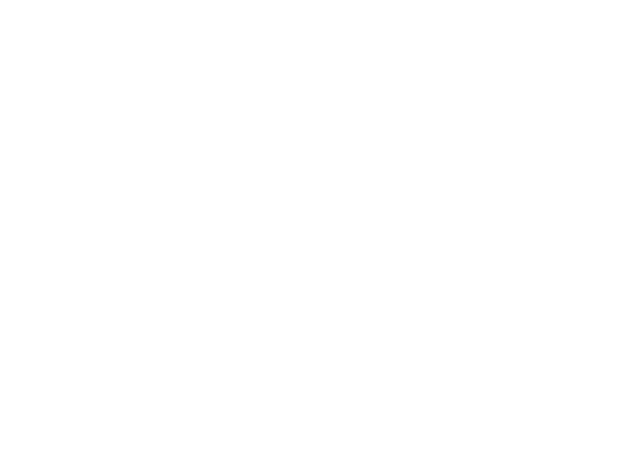
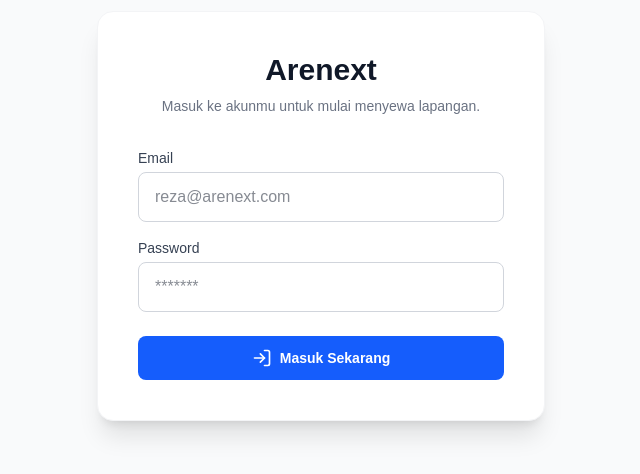
Before and after one commit to RezaAdityaRamadhan26/Arenext-dummy-project-frontend, a Next.js app: page /login in a window 1280 px wide. Shown: the part 184-658 px from the top of the page, without its empty margins (319-959 px from the left). Built offline with nearby package versions, Linux system fonts and the light colour scheme.

Commit message:
add: axios.ts, .env.local, login/page.tsx, and authStore.ts

```diff
--- a/src/app/(auth)/login/page.tsx
+++ b/src/app/(auth)/login/page.tsx
@@ -1,21 +1,130 @@
+"use client";
+
 import { useState } from "react";
 import { useRouter } from "next/navigation";
 import { useForm } from "react-hook-form";
 import { z } from "zod";
 import { zodResolver } from "@hookform/resolvers/zod";
 import { toast } from "sonner";
-import { LogIn, Loader2 } from "lucide-react";
+import { Loader2, LogIn } from "lucide-react";
 
-import api from '../../../lib/axios'
-import { useAuthStore } from '../../../store/authStore'
+import api from "../../../lib/axios";
+import { useAuthStore } from "@/src/store/authStore";
 
 const loginSchema = z.object({
   email: z.string().email({ message: "Format email tidak valid, Reza!" }),
   password: z.string().min(6, { message: "Password minimal 6 karakter!" }),
 });
 
-type loginform = z.infer<typeof loginSchema>;
+type LoginForm = z.infer<typeof loginSchema>;
 
-export default function loginPage() {
-    const router = useRouter
+export default function LoginPage() {
+  const router = useRouter();
+  const [isLoading, setIsLoading] = useState(false);
+  const login = useAuthStore((state: any) => state.login);
+
+  const {
+    register,
+    handleSubmit,
+    formState: { errors },
+  } = useForm<LoginForm>({
+    resolver: zodResolver(loginSchema),
+  });
+
+  const onSubmit = async (data: LoginForm) => {
+    setIsLoading(true);
+    let response: any;
+    try {
+      response = await api.post("/auth/login", data);
+
+      const token = response.data.token;
+      const user = response.data.user;
+
+      toast.success("login berhasil!", {
+        description: "selamat datang kembali di Arenext!",
+      });
+
+      router.push("/admin");
+
+      login(user, token);
+    } catch (error) {
+      toast.error("login gagal", {
+        description:
+          response?.data.message || "pastikan email dan password benar",
+      });
+    } finally {
+      setIsLoading(false);
+    }
+  };
+
+  return (
+    <div className="flex min-h-screen items-center justify-center bg-gray-50 px-4">
+      <div className="w-full max-w-md space-y-8 rounded-2xl bg-white p-10 shadow-xl border border-gray-100">
+        {/* Header Judul */}
+        <div className="text-center">
+          <h2 className="text-3xl font-extrabold text-gray-900">Arenext</h2>
+          <p className="mt-2 text-sm text-gray-500">
+            Masuk ke akunmu untuk mulai menyewa lapangan.
+          </p>
+        </div>
+
+        {/* Form Login */}
+        <form className="mt-8 space-y-6" onSubmit={handleSubmit(onSubmit)}>
+          <div className="space-y-4">
+            {/* Input Email */}
+            <div>
+              <label className="block text-sm font-medium text-gray-700">
+                Email
+              </label>
+              <input
+                {...register("email")}
+                type="email"
+                className="mt-1 block w-full rounded-lg border border-gray-300 px-4 py-3 text-gray-900 focus:border-blue-500 focus:outline-none focus:ring-1 focus:ring-blue-500 transition-colors"
+                placeholder="reza@arenext.com"
+              />
+              {errors.email && (
+                <p className="mt-1 text-sm text-red-500">
+                  {errors.email.message}
+                </p>
+              )}
+            </div>
+
+            {/* Input Password */}
+            <div>
+              <label className="block text-sm font-medium text-gray-700">
+                Password
+              </label>
+              <input
+                {...register("password")}
+                type="password"
+                className="mt-1 block w-full rounded-lg border border-gray-300 px-4 py-3 text-gray-900 focus:border-blue-500 focus:outline-none focus:ring-1 focus:ring-blue-500 transition-colors"
+                placeholder="*******"
+              />
+              {errors.password && (
+                <p className="mt-1 text-sm text-red-500">
+                  {errors.password.message}
+                </p>
+              )}
+            </div>
+          </div>
+
+          {/* Tombol Submit */}
+          <button
+            type="submit"
+            disabled={isLoading}
+            className="flex w-full justify-center items-center gap-2 rounded-lg bg-blue-600 px-4 py-3 text-sm font-semibold text-white hover:bg-blue-700 focus:outline-none focus:ring-2 focus:ring-blue-500 focus:ring-offset-2 transition-all disabled:opacity-70"
+          >
+            {isLoading ? (
+              <Loader2 className="h-5 w-5 animate-spin" />
+            ) : (
+              <>
+                <LogIn className="h-5 w-5" />
+                Masuk Sekarang
+              </>
+            )}
+          </button>
+        </form>
+      </div>
+    </div>
+  );
 }
--- a/src/app/admin/page.tsx
+++ b/src/app/admin/page.tsx
@@ -0,0 +1,99 @@
+import { useEffect, useState } from "react";
+import { useRouter } from "next/router";
+import { useAuthStore } from "@/src/store/authStore";
+import { LogOut, LayoutDashboard, Map } from "lucide-react";
+
+export default function AdminDashboard () {
+  const router = useRouter();
+  const { user, token, logout } = useAuthStore();
+  const [isChecking, setIsChecking] = useState(true);
+
+  useEffect(() => {
+    if (!token) {
+      router.push("/login");
+    } else {
+      setIsChecking(false);
+    }
+  }, [token, router]);
+
+  const handleLogout = () => {
+    logout();
+    router.push("/login");
+  };
+
+  if (isChecking)  {
+    return <div className="flex min-h-screen items-center justify-center bg-gray-50 text-gray-500">Memeriksa akses...</div>;
+  }
+};
+
+return (
+  <div className="min-h-screen bg-gray-50">
+    {/* Navbar Atas */}
+    <nav className="bg-white shadow-sm border-b border-gray-200 sticky top-0 z-10">
+      <div className="max-w-7xl mx-auto px-4 sm:px-6 lg:px-8">
+        <div className="flex justify-between h-16 items-center">
+          {/* Logo / Judul Kiri */}
+          <div className="flex items-center gap-2">
+            <div className="bg-blue-600 p-2 rounded-lg">
+              <LayoutDashboard className="h-5 w-5 text-white" />
+            </div>
+            <span className="font-bold text-xl text-gray-900 tracking-tight">
+              Arenext <span className="text-blue-600">Admin</span>
+            </span>
+          </div>
+
+          {/* Menu Kanan (Profil & Logout) */}
+          <div className="flex items-center gap-4">
+            <div className="hidden sm:block text-right">
+              <p className="text-sm font-medium text-gray-900">Halo, Admin!</p>
+              <p className="text-xs text-gray-500">{user?.email}</p>
+            </div>
+
+            <button
+              onClick={handleLogout}
+              className="flex items-center gap-2 px-4 py-2 text-sm font-medium text-red-600 bg-red-50 hover:bg-red-100 rounded-lg transition-colors focus:outline-none focus:ring-2 focus:ring-red-500 focus:ring-offset-2"
+            >
+              <LogOut className="h-4 w-4" />
+              Keluar
+            </button>
+          </div>
+        </div>
+      </div>
+    </nav>
+
+    {/* Konten Utama */}
+    <main className="max-w-7xl mx-auto px-4 sm:px-6 lg:px-8 py-8 space-y-6">
+      {/* Kartu Ucapan Selamat Datang */}
+      <div className="bg-white rounded-2xl shadow-sm border border-gray-200 p-8 text-center sm:text-left flex flex-col sm:flex-row items-center gap-6">
+        <div className="bg-blue-50 p-4 rounded-full">
+          <Map className="h-10 w-10 text-blue-600" />
+        </div>
+        <div>
+          <h1 className="text-2xl font-bold text-gray-900">
+            Ruang Kendali Arenext
+          </h1>
+          <p className="mt-1 text-gray-500">
+            Selamat datang kembali. Di sini kamu bisa mengelola seluruh data
+            lapangan dan pesanan.
+          </p>
+        </div>
+      </div>
+
+      {/* Area Kosong untuk Daftar Lapangan Nanti */}
+      <div className="bg-white rounded-2xl shadow-sm border border-gray-200 p-6">
+        <div className="flex justify-between items-center mb-6">
+          <h2 className="text-lg font-bold text-gray-900">Daftar Lapangan</h2>
+          <button className="bg-blue-600 hover:bg-blue-700 text-white px-4 py-2 rounded-lg text-sm font-medium transition-colors">
+            + Tambah Lapangan
+          </button>
+        </div>
+
+        <div className="flex flex-col items-center justify-center h-48 border-2 border-dashed border-gray-300 rounded-xl bg-gray-50">
+          <p className="text-gray-500 text-sm">
+            Data lapangan akan kita munculkan di sini nanti...
+          </p>
+        </div>
+      </div>
+    </main>
+  </div>
+);
--- a/src/store/authStore.ts
+++ b/src/store/authStore.ts
@@ -0,0 +1,29 @@
+import { create } from 'zustand';
+import { persist } from 'zustand/middleware';
+
+interface User {
+    id: number;
+    email: string;
+    role: string;
+}
+
+interface AuthState {
+    user: User | null;
+    token: string | null;
+    login: (user: User, token: string) => void;
+    logout: () => void;
+}
+
+export const useAuthStore = create<AuthState>()(
+    persist(
+        (set) => ({
+            user: null,
+            token: null,
+            login:(user, token) => set({user, token}),
+            logout: () =>   set({user: null, token: null}),
+        }),
+        {
+            name: 'arenext-auth'
+        }
+    )
+)
```
